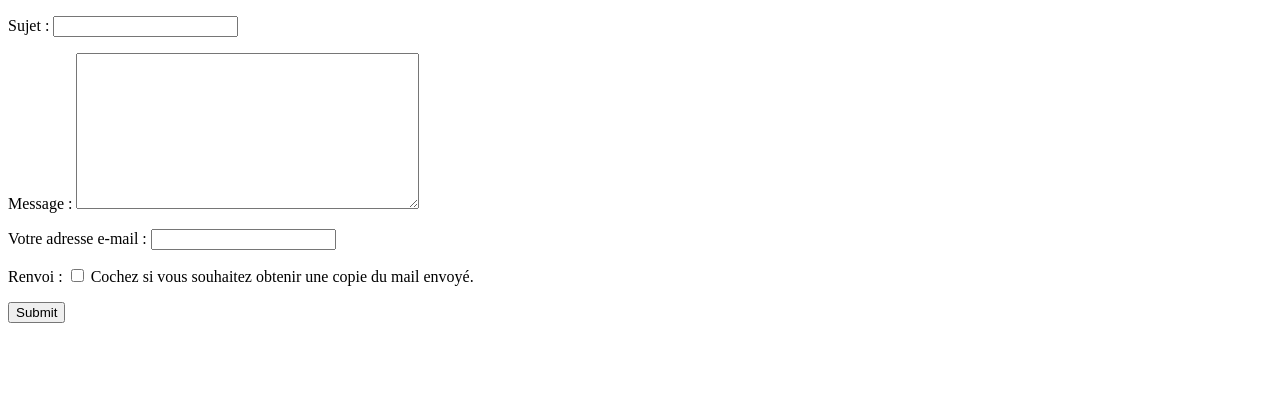
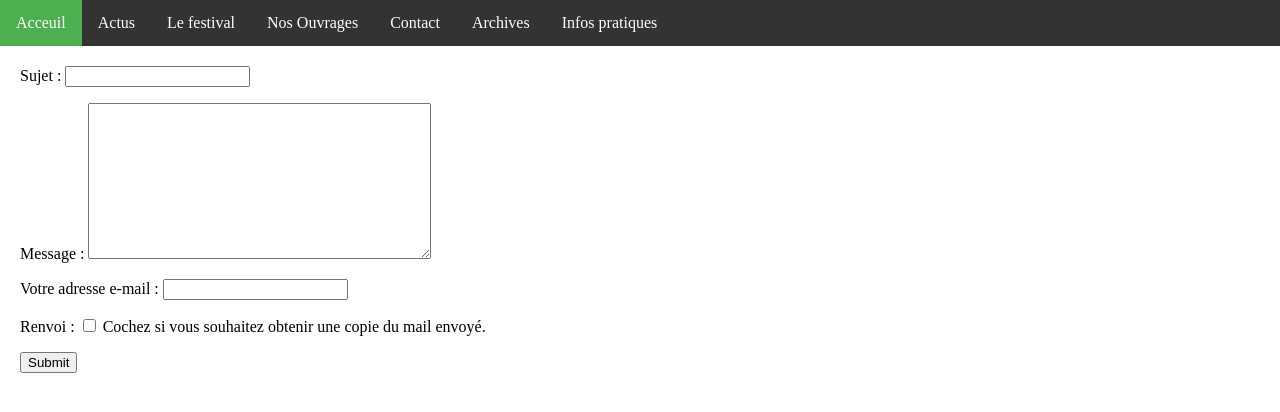
Before and after one commit to insa-bd-manga/WebProject, a Django app: page /contact in a window 1280 px wide. Shown: the top 412 px of the page. Run offline with Django 3.2, Linux system fonts and the light colour scheme; some libraries are stand-ins or nearby versions.

Commit message:
Squelette des pages html + bar de navigation

```diff
--- /dev/null
+++ b/templates/base.html
@@ -0,0 +1,35 @@
+<!DOCTYPE html>
+<html lang="fr">
+<head>
+    <meta charset="UTF-8">
+    <title>{% block titreOnglet %}INSA BD/Manga {% endblock %}</title>
+
+  <!-- Custom styles for this template -->
+    {% load static %}
+    <link href="{% static 'vitrine/style.css'%}" rel="stylesheet">
+
+</head>
+<body>
+
+    {% block nav %}
+    <ul>
+        <li><a class="active" href="{% url "index" %}">Acceuil</a></li>
+        <li><a href="#actus">Actus</a></li>
+        <li><a href="#festival">Le festival</a></li>
+        <li><a href="#ouvrages">Nos Ouvrages</a></li>
+        <li><a href="{% url "contact" %}">Contact</a></li>
+        <li><a href="#archives">Archives</a></li>
+        <li><a href="{%  url "infos" %}">Infos pratiques</a></li>
+    </ul>
+
+    {% endblock %}
+
+    <div style="padding:20px;margin-top:30px;">
+
+    {% block content %}
+    {% endblock %}
+
+    </div>
+
+</body>
+</html>
--- /dev/null
+++ b/vitrine/static/vitrine/style.css
@@ -0,0 +1,32 @@
+body {margin:0;}
+
+ul {
+  list-style-type: none;
+  margin: 0;
+  padding: 0;
+  overflow: hidden;
+  background-color: #333;
+  position: fixed;
+  top: 0;
+  width: 100%;
+}
+
+li {
+  float: left;
+}
+
+li a {
+  display: block;
+  color: white;
+  text-align: center;
+  padding: 14px 16px;
+  text-decoration: none;
+}
+
+li a:hover:not(.active) {
+  background-color: #111;
+}
+
+.active {
+  background-color: #4CAF50;
+}
--- a/vitrine/templates/vitrine/contact.html
+++ b/vitrine/templates/vitrine/contact.html
@@ -1,10 +1,6 @@
-<!DOCTYPE html>
-<html lang="en">
-<head>
-    <meta charset="UTF-8">
-    <title>formulaire de contact</title>
-</head>
-<body>
+{% extends "base.html" %}
+{% block titreOnglet %} Contact {% endblock %}
+{% block content %}
     {% if envoi %}Votre message a bien été envoyé !{% endif %}
 
     <form action="{% url "contact" %}" method="post">
@@ -12,5 +8,5 @@
         {{ form.as_p }}
         <input type="submit" value="Submit" />
     </form>
-</body>
-</html>
+
+{% endblock %}
```
Also changed, not shown: vitrine/templates/vitrine/actus.html (+5 -10 lines), vitrine/templates/vitrine/article.html (+5 -10 lines), vitrine/templates/vitrine/festival.html (+5 -10 lines), vitrine/templates/vitrine/index.html (+4 -10 lines), vitrine/templates/vitrine/infos.html (+5 -10 lines), db.sqlite3.
